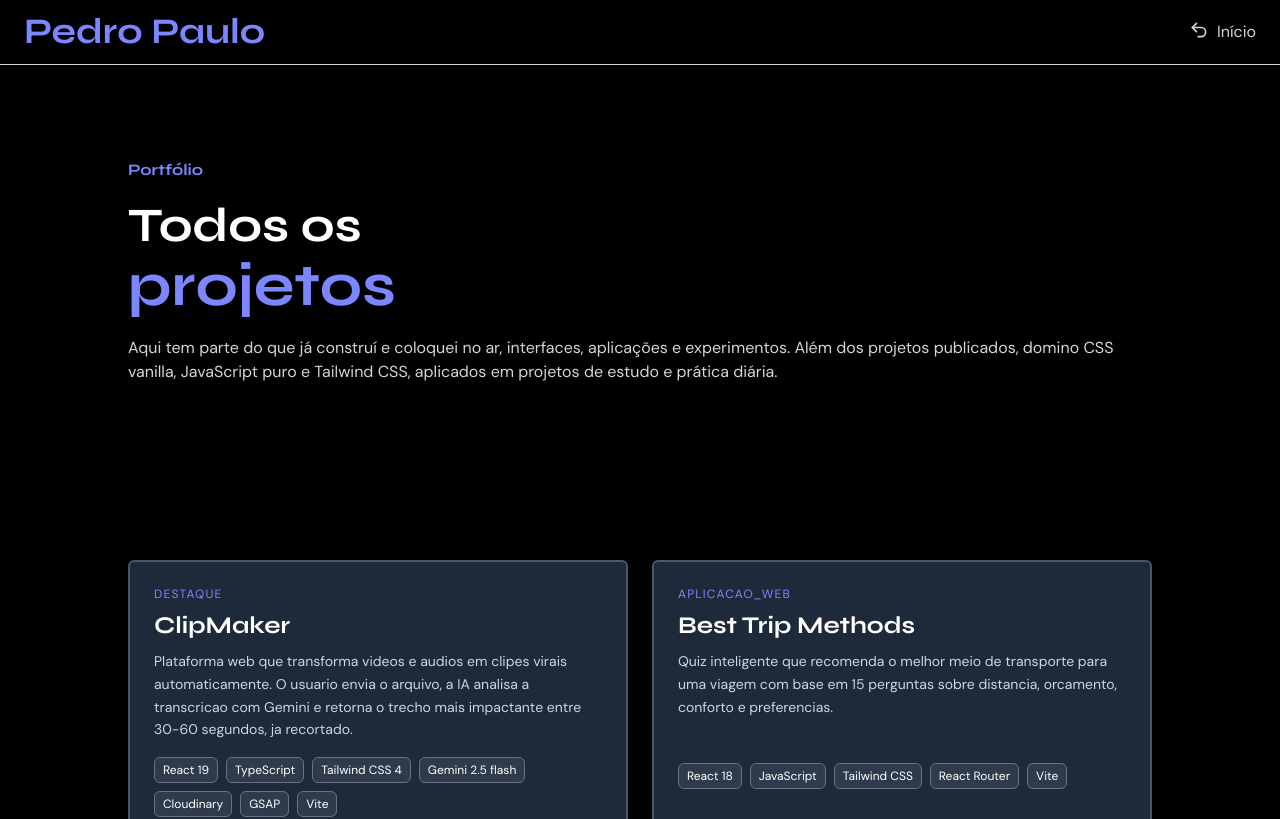
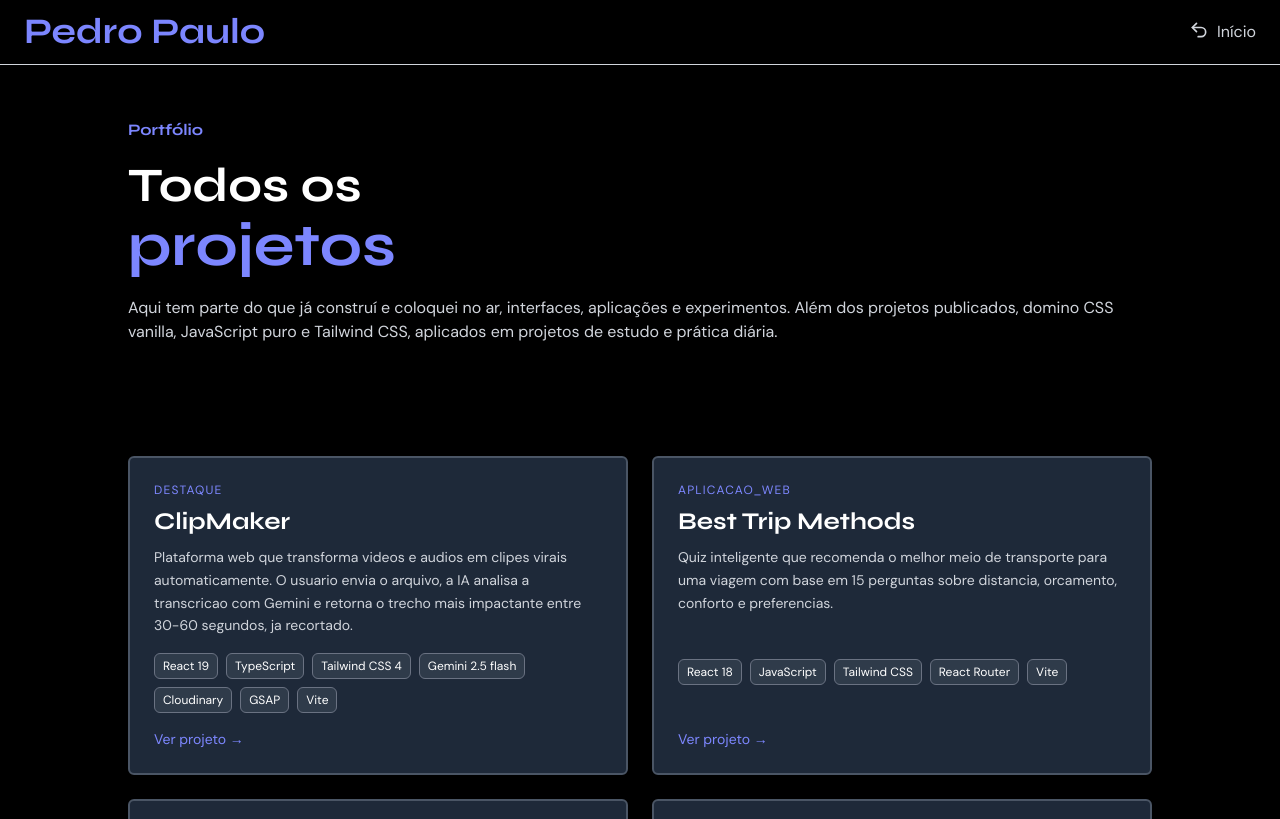
Before and after one commit to P3dr0PRR/portifa-16-03-26, a React (Vite) app: page /projetos in a window 1280 px wide. Shown: the top 819 px of the page. Built offline with nearby package versions, Linux system fonts and the light colour scheme; a web font is replaced by a local one.

Commit message:
feat: adição de Footer da página de projetos

```diff
--- a/src/components/projectCard/projects/hero/index.tsx
+++ b/src/components/projectCard/projects/hero/index.tsx
@@ -1,6 +1,6 @@
 export function HeroProjs() {
   return (
-    <section className="flex flex-col justify-start gap-4 px-6 md:px-16 py-20">
+    <section className="flex flex-col justify-start gap-4 px-6 md:px-16 pt-10">
       <p className="font-bold font-['Syne'] text-indigo-400 max-w-xl leading-tight">
         Portfólio
       </p>
--- a/src/components/projectCard/projects/projectPage.tsx
+++ b/src/components/projectCard/projects/projectPage.tsx
@@ -1,15 +1,17 @@
 import { HeaderProjs } from "./header";
 import { HeroProjs } from "./hero";
 import { Projs } from "./projects";
+import { Footer } from "../../footer";
+
 export function ProjectsPageContent() {
   return (
-    <section
-      id="projetos"
-      className=" min-h-screen bg-black flex flex-col justify-start gap-4 px-6 py-12 md:px-16 md:py-20"
-    >
+    <div>
       <HeaderProjs />
-      <HeroProjs />
-      <Projs />
-    </section>
+      <section className=" min-h-screen bg-black flex flex-col justify-start gap-4 px-6 pt-10 md:px-16 md:pt-20">
+        <HeroProjs />
+        <Projs />
+      </section>
+      <Footer />
+    </div>
   );
 }
--- a/src/components/projectCard/projects/projects/index.tsx
+++ b/src/components/projectCard/projects/projects/index.tsx
@@ -2,6 +2,7 @@ import { projects, type Project } from "../../types";
 export function Projs() {
   return (
     <section className="flex flex-col justify-start gap-4 px-6 py-12 md:px-16 md:py-20">
+        <p></p>
       <div className="grid grid-cols-1 md:grid-cols-2 gap-6">
         {projects.map((project: Project) => (
           <div
```
